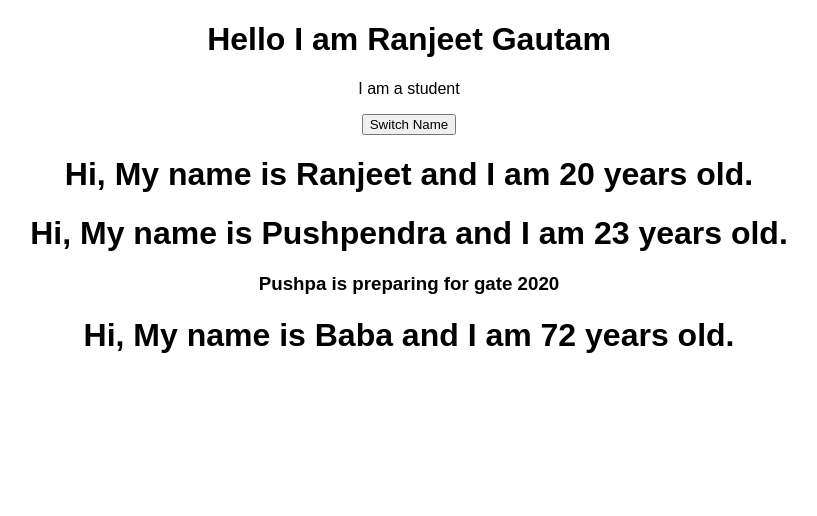
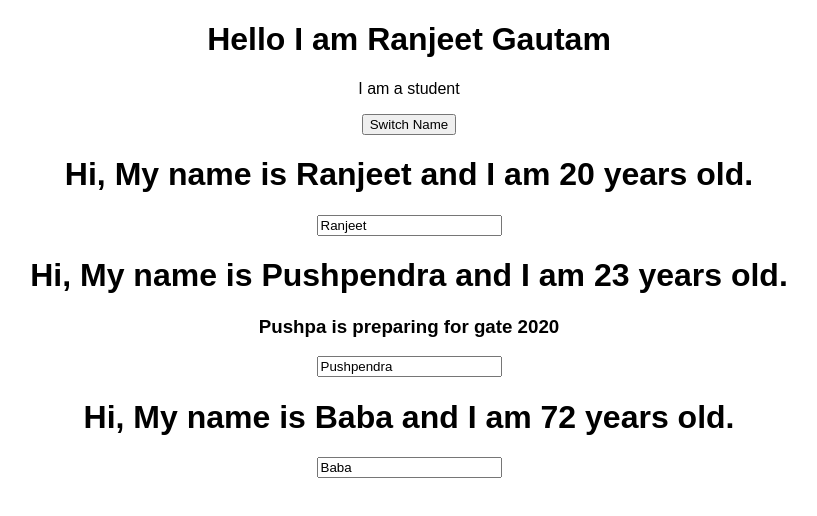
Before and after one commit to ranjeet2003/react-udemy-Burger-Project, a React (Create React App) app: page / in a window 1280 px wide. Shown: the top 516 px of the page, without its empty margins (231-1048 px from the left). Built offline with nearby package versions, Linux system fonts and the light colour scheme.

Commit message:
two way binding

```diff
--- a/src/App.js
+++ b/src/App.js
@@ -24,6 +24,16 @@
     })
   }
 
+  nameChangeHandler = (event) =>{
+    this.setState({
+      person: [
+        { name: 'Ranjeet', age: 20 },
+        { name: event.target.value, age: 23 },
+        { name: 'Baba', age: 72 }
+      ]
+    })
+  }
+
   render() {
     return (
       <div className="App">
@@ -37,7 +47,8 @@
         <Person
           name={this.state.person[1].name}
           age={this.state.person[1].age}
-          click={this.switchNameHandler.bind(this, 'Ranjeet Gautam')} >Pushpa is preparing for gate 2020
+          click={this.switchNameHandler.bind(this, 'Ranjeet Gautam')}
+          changed = {this.nameChangeHandler} >Pushpa is preparing for gate 2020
         </Person>
         <Person
           name={this.state.person[2].name}
--- a/src/Person/Person.js
+++ b/src/Person/Person.js
@@ -5,6 +5,7 @@
         <div>
             <h1 onClick = { props.click } > Hi, My name is {props.name} and I am {props.age} years old.</h1>
             <h3>{props.children}</h3>
+            <input type = "text" onChange = {props.changed} value = {props.name}/>
         </div>
     )
 
```
